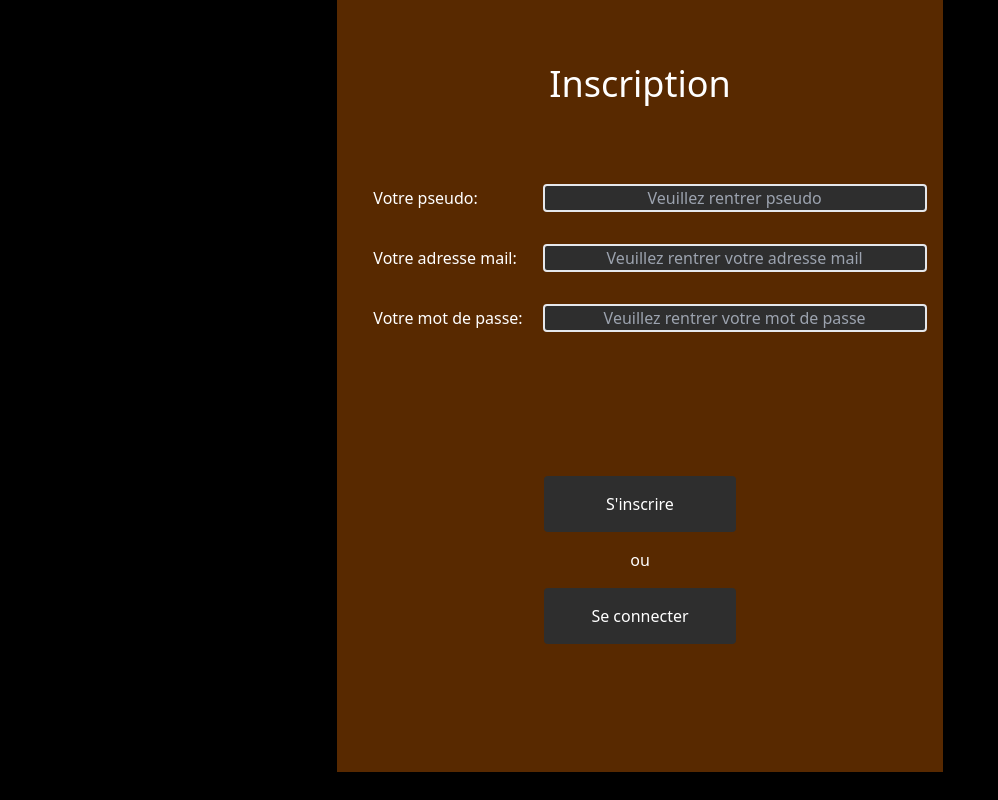
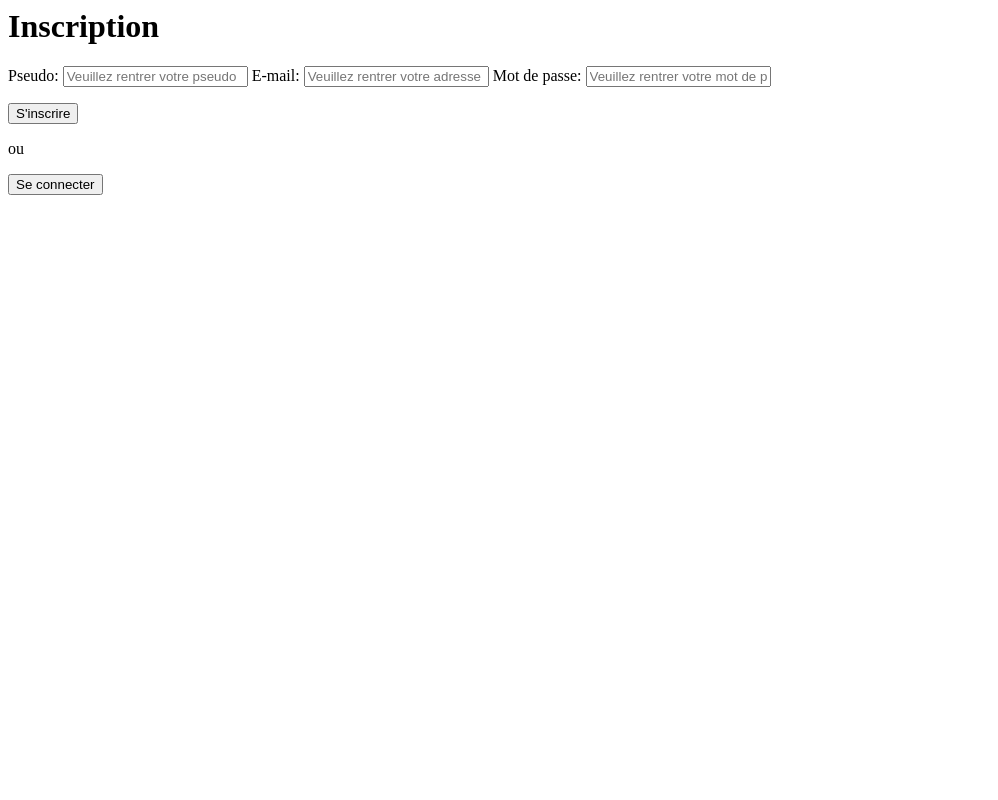
Before and after one commit to SehnsuchtDev/DungeonXplorer, a PHP site: page /medieval/signup.php in a window 1280 px wide. Shown: the whole page, without its empty margins (0-998 px from the left). Run offline with PHP 8.4, Linux system fonts and the light colour scheme; some libraries are stand-ins or nearby versions.

Commit message:
🚧 included signup page

```diff
--- a/views/connection.php
+++ b/views/connection.php
@@ -1,4 +1,4 @@
-<div class="bookcover text-[#FFFFFF] flex justify-between items-center font-['Pirata_One'] ">
+<div class="bookcover text-[#FFFFFF] place-self-center font-['Pirata_One']">
 
     <h1 class="text-center text-4xl p-16 font-['Pirata_One']"> Connexion </h1>
     <form method="post" action="">
@@ -34,5 +34,7 @@
     });
 
     btnRegister = document.getElementById("register");
-    btnRegister.addEventListener("click", (event) => { });
+    btnRegister.addEventListener("click", (event) => {
+        window.bookmanager.replacePage("./signup.php")
+    });
 </script>
--- a/views/signup.php
+++ b/views/signup.php
@@ -1,39 +1,43 @@
-<!DOCTYPE html>
-<html lang="fr">
-<head>
-    <meta charset="UTF-8">
-    <meta name="viewport" content="width=device-width, initial-scale=1.0">
-    <title>Inscription</title>
-    <link rel="stylesheet" href="./style/style.css">
-	<script src="https://cdn.tailwindcss.com"></script>
-	<script src="public/script/tailwind.config.js"></script>
-</head>
-<body class="bg-[#000000] text-[#FFFFFF]">
+<div class="bookcover text-[#FFFFFF] place-self-center font-['Pirata_One']">
+    <h1 class="text-center text-4xl p-16"> Inscription </h1>
+    <form method="post" action="">
+        <span class="flex justify-between items-center p-4 max-[600px]:flex-col">
+            <label class="px-4 text-[2.5vh] w-[10vw]">Pseudo:</label>
+            <input type="text" name="pseudo" placeholder="Veuillez rentrer votre pseudo"
+                class="text-[2.5vh] border-2 w-[25vw] bg-[#2E2E2E] rounded text-center pointer-events-auto z-0">
+        </span>
 
-    <div class="place-self-center  bg-[#582900]">
-        <h1 class="text-center text-4xl p-16"> Inscription </h1>
-        <form method="post" action="">
-            <div class="flex justify-between items-center p-4 max-[600px]:flex-col">
-                    <label class="px-5">Votre pseudo:</label>
-                    <input type="text" name="pseudo" placeholder="Veuillez rentrer pseudo" class="border-2 w-[30vw] bg-[#2E2E2E] rounded text-center">
-            </div>
+        <span class="flex justify-between items-center p-4 max-[600px]:flex-col">
+            <label class="px-4 text-[2.5vh] w-[10vw]">E-mail:</label>
+            <input type="email" name="mail" placeholder="Veuillez rentrer votre adresse mail"
+                class="text-[2.5vh] border-2 w-[25vw] bg-[#2E2E2E] rounded text-center pointer-events-auto z-0">
+        </span>
 
-            <div class="flex justify-between items-center p-4 max-[600px]:flex-col">
-                    <label class="px-5">Votre adresse mail:</label>
-                    <input type="email" name="mail" placeholder="Veuillez rentrer votre adresse mail" class="border-2 w-[30vw] bg-[#2E2E2E] rounded text-center">
-            </div>
+        <span class="flex justify-between items-center p-4 max-[600px]:flex-col">
+            <label class="px-4 text-[2.5vh] w-[10vw]">Mot de passe:</label>
+            <input type="password" name="motDePasse" placeholder="Veuillez rentrer votre mot de passe"
+                class="text-[2.5vh] border-2 w-[25vw] bg-[#2E2E2E] rounded text-center pointer-events-auto z-0">
+        </span>
+    </form>
+    <span class="flex flex-col items-center space-y-4 mt-16">
+        <button id="register" type="button" class=" bg-[#2E2E2E] p-4 w-48  rounded pointer-events-auto"> S'inscrire
+        </button>
+        <p class="text-[2.2vh] h-1"> ou </p>
+        <button id="connect" type="button"
+            class=" bg-[#2E2E2E] p-2 w-32 m-100 text-[2.2vh] rounded pointer-events-auto"> Se connecter
+        </button>
+    </span>
+</div>
 
-            <div class="flex justify-between items-center p-4 max-[600px]:flex-col">
-                    <label class="px-5">Votre mot de passe:</label>
-                    <input type="password" name="motDePasse" placeholder="Veuillez rentrer votre mot de passe" class="border-2 w-[30vw] bg-[#2E2E2E] rounded text-center">
-            </div>
-        </form>
-        <div class="flex flex-col items-center space-y-4 p-32">
-            <button class=" bg-[#2E2E2E] p-4 w-48  rounded"> S'inscrire </button>
-            <p> ou </p>
-            <button class=" bg-[#2E2E2E] p-4 w-48 rounded" > Se connecter </button>
-        </div>
+<script defer>
 
-    </div>
-</body>
-</html>
+    btnRegister = document.getElementById("register");
+    btnRegister.addEventListener("click", (event) => {
+        window.bookmanager.flipNext();
+    });
+
+    btnConnect = document.getElementById("connect");
+    btnConnect.addEventListener("click", (event) => {
+        window.bookmanager.replacePage("./connection.php");
+    });
+</script>
```
Also changed, not shown: public/script/bookmanager.js (+22 -0 lines).
